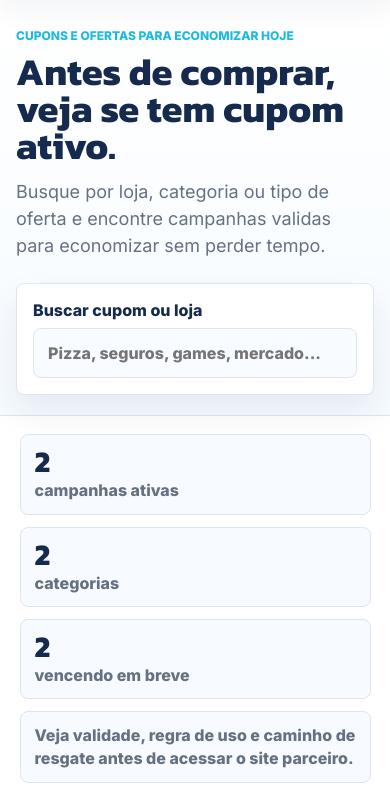
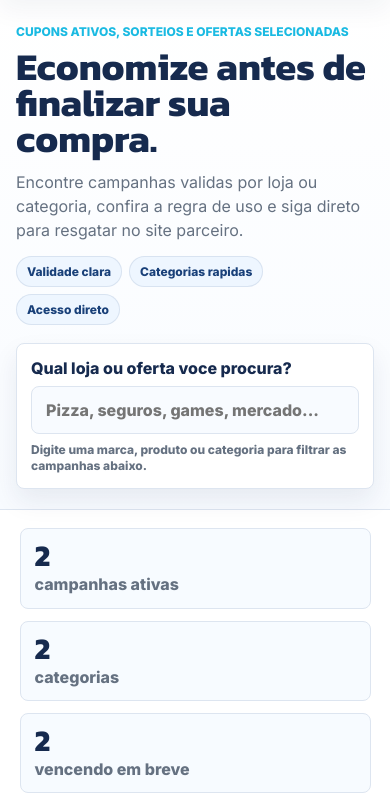
Before and after one commit to mazzuks/cupons-oferto, a PHP site: page /v2.php in a window 390 px wide. Shown: the part 180-981 px from the top of the page. Run offline with PHP 8.4, Linux system fonts and the light colour scheme; data comes from the database, SQL or seed files in the repository; data that the repository does not hold is empty.

Commit message:
Improve v2 mobile hero

```diff
--- a/styles.css
+++ b/styles.css
@@ -1409,6 +1409,26 @@
   line-height: 1.5;
 }
 
+.site-v2-compact .v2-hero-points {
+  display: flex;
+  flex-wrap: wrap;
+  gap: 9px;
+  margin-top: 18px;
+}
+
+.site-v2-compact .v2-hero-points span {
+  display: inline-flex;
+  align-items: center;
+  min-height: 34px;
+  padding: 0 12px;
+  color: var(--blue);
+  background: #eef6ff;
+  border: 1px solid rgba(25, 64, 121, 0.1);
+  border-radius: 999px;
+  font-size: 13px;
+  font-weight: 900;
+}
+
 .site-v2-compact .v2-hero-search {
   display: grid;
   gap: 8px;
@@ -1419,6 +1439,13 @@
   border-radius: 8px;
   box-shadow: 0 16px 34px rgba(22, 42, 78, 0.08);
   font-weight: 900;
+}
+
+.site-v2-compact .v2-hero-search small {
+  color: var(--muted);
+  font-size: 12px;
+  font-weight: 800;
+  line-height: 1.35;
 }
 
 .site-v2-compact .v2-hero-search input {
@@ -1735,7 +1762,40 @@
 
 @media (max-width: 620px) {
   .site-v2-compact .v2-compact-hero {
-    padding: 28px 16px 20px;
+    gap: 18px;
+    padding: 24px 16px 20px;
+    background:
+      linear-gradient(180deg, #ffffff 0%, #f8fbff 100%);
+  }
+
+  .site-v2-compact .v2-compact-hero h1 {
+    font-size: 38px;
+    line-height: 0.96;
+  }
+
+  .site-v2-compact .v2-compact-hero p:not(.eyebrow) {
+    margin-top: 12px;
+    font-size: 16px;
+  }
+
+  .site-v2-compact .v2-hero-points {
+    gap: 7px;
+    margin-top: 14px;
+  }
+
+  .site-v2-compact .v2-hero-points span {
+    min-height: 31px;
+    padding-inline: 10px;
+    font-size: 12px;
+  }
+
+  .site-v2-compact .v2-hero-search {
+    padding: 14px;
+    box-shadow: 0 12px 26px rgba(22, 42, 78, 0.08);
+  }
+
+  .site-v2-compact .v2-hero-search input {
+    min-height: 48px;
   }
 
   .site-v2-compact .v2-category-strip,
--- a/v2.php
+++ b/v2.php
@@ -52,7 +52,7 @@
     <link rel="preconnect" href="https://fonts.googleapis.com" />
     <link rel="preconnect" href="https://fonts.gstatic.com" crossorigin />
     <link href="https://fonts.googleapis.com/css2?family=Inter:wght@400;600;700;800&family=Kanit:wght@600;700;800&display=swap" rel="stylesheet" />
-    <link rel="stylesheet" href="styles.css?v=20260824-hidden-fix" />
+    <link rel="stylesheet" href="styles.css?v=20260824-mobile-hero" />
   </head>
   <body class="site-v2 site-v2-compact">
     <header class="site-header v2-compact-header">
@@ -71,13 +71,19 @@
     <main id="top">
       <section class="v2-compact-hero">
         <div>
-          <p class="eyebrow">Cupons e ofertas para economizar hoje</p>
-          <h1>Antes de comprar, veja se tem cupom ativo.</h1>
-          <p>Busque por loja, categoria ou tipo de oferta e encontre campanhas validas para economizar sem perder tempo.</p>
+          <p class="eyebrow">Cupons ativos, sorteios e ofertas selecionadas</p>
+          <h1>Economize antes de finalizar sua compra.</h1>
+          <p>Encontre campanhas validas por loja ou categoria, confira a regra de uso e siga direto para resgatar no site parceiro.</p>
+          <div class="v2-hero-points" aria-label="Diferenciais do Oferto Cupons">
+            <span>Validade clara</span>
+            <span>Categorias rapidas</span>
+            <span>Acesso direto</span>
+          </div>
         </div>
         <label class="v2-hero-search">
-          <span>Buscar cupom ou loja</span>
+          <span>Qual loja ou oferta voce procura?</span>
           <input id="coupon-search" type="search" placeholder="Pizza, seguros, games, mercado..." />
+          <small>Digite uma marca, produto ou categoria para filtrar as campanhas abaixo.</small>
         </label>
       </section>
 
```
